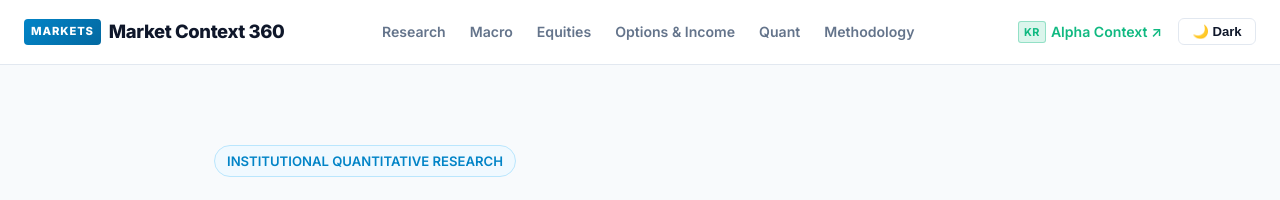
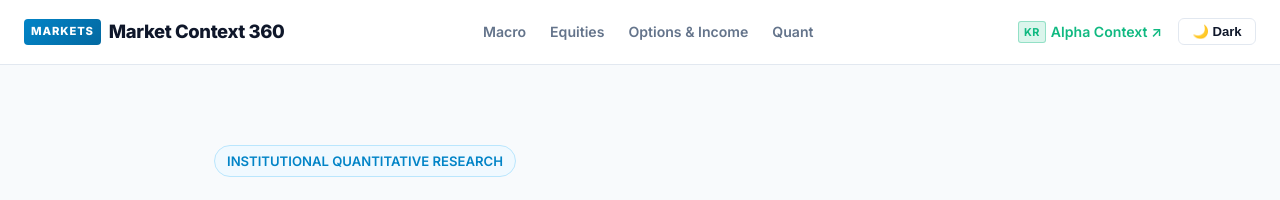
Before and after one commit to ideaspot360/markets, a Jekyll site: the page built from index.html, in a window 1280 px wide. Shown: the top 200 px of the page. Built offline with Jekyll 4.4.1, drawn with Linux system fonts in a browser that asks for light colours.

Commit message:
refactor(nav): streamline navigation bar to pure 4 core research pillars (Macro, Equities, Options & Income, Quant)

```diff
--- a/_includes/header.html
+++ b/_includes/header.html
@@ -6,12 +6,10 @@
     </a>
 
     <nav class="site-nav">
-      <a href="{{ '/' | relative_url }}" class="nav-link">Research</a>
       <a href="{{ '/category/macro/' | relative_url }}" class="nav-link">Macro</a>
       <a href="{{ '/category/equities/' | relative_url }}" class="nav-link">Equities</a>
       <a href="{{ '/category/options-income/' | relative_url }}" class="nav-link" title="Covered Call ETFs, 0DTE, Option Income">Options &amp; Income</a>
       <a href="{{ '/category/quant/' | relative_url }}" class="nav-link">Quant</a>
-      <a href="{{ '/about' | relative_url }}" class="nav-link">Methodology</a>
     </nav>
 
     <div class="header-actions">
```
